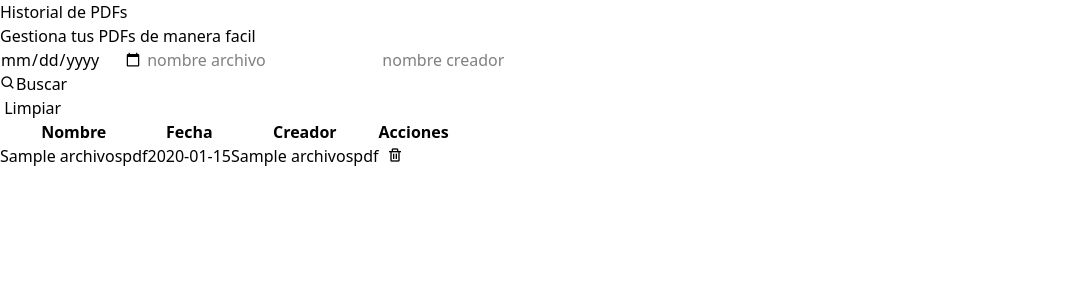
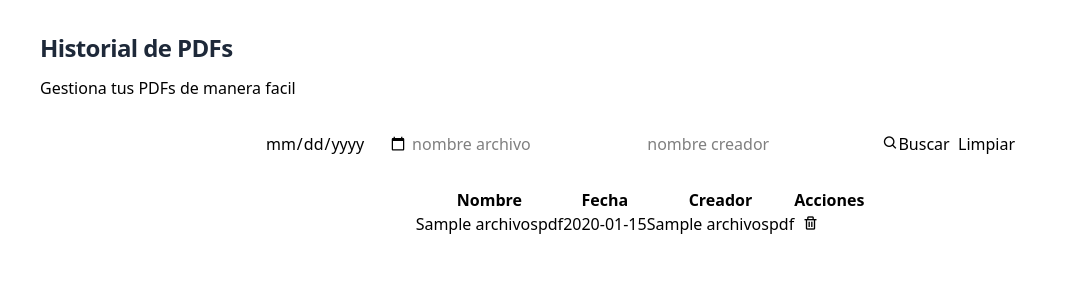
Before and after one commit to yUMIP04/Sistema-de-Ventas-con-Dashboard, a Flask app: page /Historial in a window 1280 px wide. Shown: the part 52-352 px from the top of the page, without its empty margins (0-1077 px from the left). Run offline with Flask 3, Linux system fonts and the light colour scheme; the visitor is signed in with stand-in values (Sample User, id 1); tables that the repository leaves empty hold one stand-in row (values such as "Sample post"); some libraries are stand-ins or nearby versions.

Commit message:
-Comenzando el diseño del Historial.

```diff
--- a/templates/Historial.html
+++ b/templates/Historial.html
@@ -4,13 +4,16 @@
 
 {%block content%}
 
+
+<div class="Historial-Completo ml-10 mt-8 flex-column ">
+
 <div class="Titulo-descrip">
 
 <div class="Titulo-contendor">
-<h1 class="Titulo">Historial de PDFs</h1>
+<h1 class="Titulo font-semibold text-2xl text-gray-800 tracking-tight">Historial de PDFs</h1>
 </div>
 
-<div class="description">
+<div class="description mt-3">
 
     <p>
         Gestiona tus PDFs de manera facil
@@ -19,26 +22,28 @@
 
 </div>
 
-<div class="Filtros">
+</div>
 
-    <form enctype="multipart/form-data" id="form-filtros" action="" method="POST">
+<div class="Filtros flex mt-8 flex-column justify-center ">
+
+    <form enctype="multipart/form-data" id="form-filtros" class="" action="" method="POST">
 
     <input type="date" name="fecha-Filtro" id="fecha-filtro">
     <input type="text" name="nombreArchivo-Filtro" placeholder="nombre archivo" id="nombreArchivo-filtro">
     <input type="text" name="nombreCreador-Filtro" placeholder="nombre creador" id="nombreCreador-filtro">
 
-    <div class="div-buscar">
+
     <i class="bx bx-search" /></i><input type="submit" value="Buscar" id="buscar-filtro">
-    </div>
 
-    <div class="div-limpiar">
+
+
     <i class="bx bx-broom" /></i> <input type="reset" value="Limpiar" id="limpiar-filtro">
-    </div>
+
 
 </form>
 </div>
 
-<div class="Table-PDF">
+<div class="Table-PDF flex mt-8 flex-column justify-center">
 
     <table class="tabla-Historial">
         <thead class="tablaHeader-Historial">
@@ -55,6 +60,7 @@
     </table>
 </div>
 
+
 <script type="module" src="{{ url_for('static', filename='JS/modules/uiTablasHistorial.js')}}"></script>
 <script type="module" src="{{ url_for('static', filename='JS/modules/historial_filtros.js')}}"></script>
 <script type="module" src="{{ url_for('static', filename='JS/modules/historial_filtroCreador.js')}}"></script>
```
